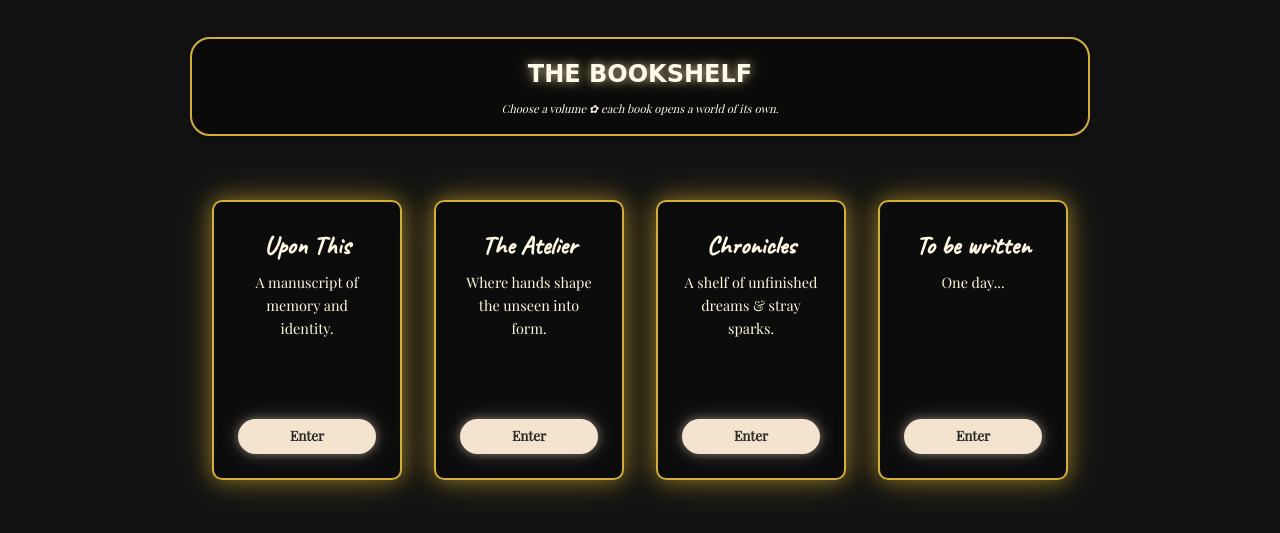
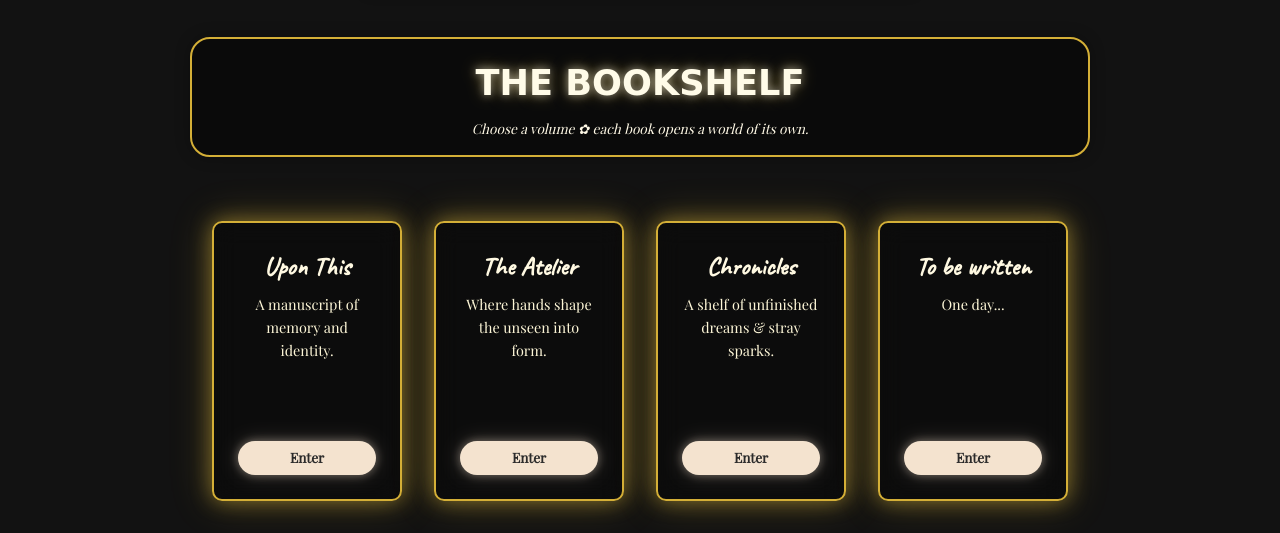
Before and after one commit to WriterClue/Test, a plain HTML site: page index.html in a window 1280 px wide. Shown: the part 1044-1577 px from the top of the page. Before the commit the page ends 1556 px from the top, so only its background shows below. Drawn offline with nearby package versions, Linux system fonts and the light colour scheme; a web font is replaced by a local one.

Commit message:
Update style.css

```diff
--- a/style.css
+++ b/style.css
@@ -199,7 +199,7 @@ border-image: url("https://img00.deviantart.net/feb2/i/2008/309/e/5/border_linea
 
 .shelf-header {
   font-family: 'Rustic Roadway', cursive;
-  font-size: 1.5rem;
+  font-size: 2.2rem;
   color: #fffbe8;
   margin: 0;
   text-shadow: 0 0 8px rgba(255, 255, 255, 0.5), 0 0 15px rgba(212, 175, 55, 0.5);
@@ -207,7 +207,7 @@ border-image: url("https://img00.deviantart.net/feb2/i/2008/309/e/5/border_linea
 
 .shelf-subtitle {
   font-family: 'Playfair Display', serif;
-  font-size: 0.70rem;
+  font-size: 0.85rem;
   font-weight: 500;
   color: #fff9e6;
   margin-top: 0.4rem;
```
